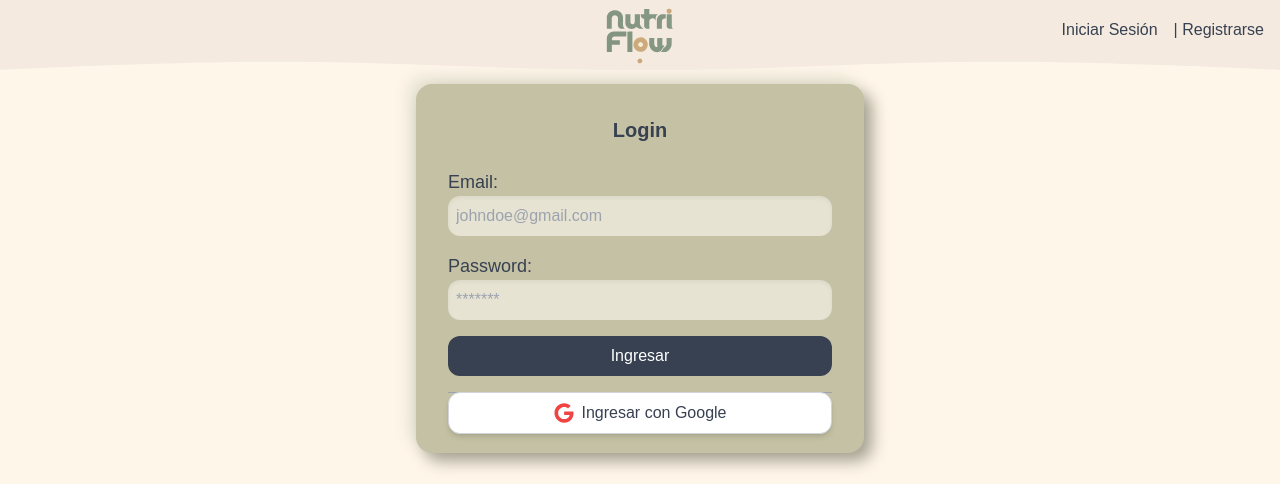
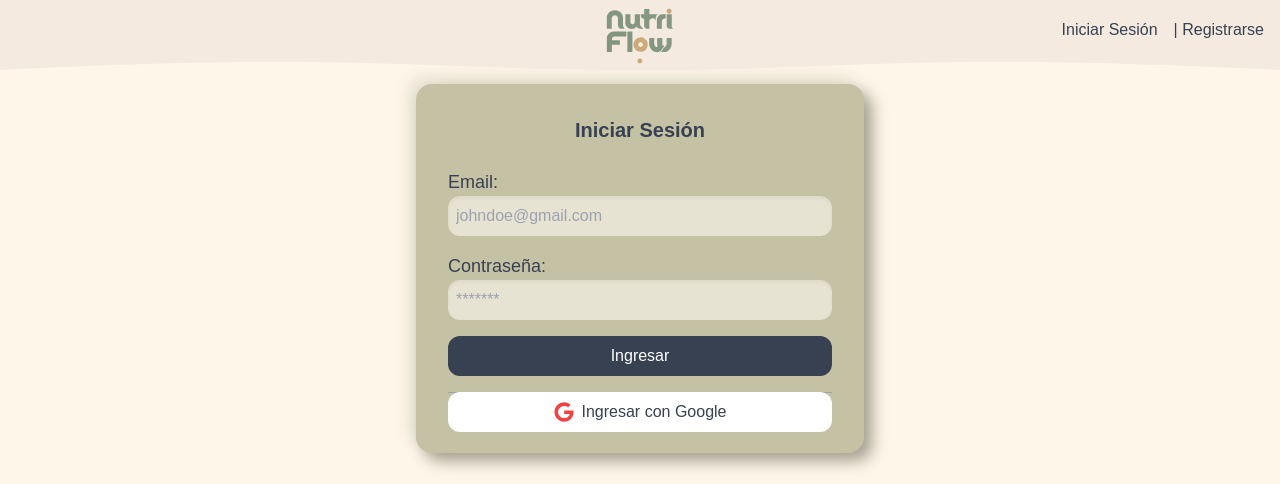
Before and after one commit to nutriflowhenry/nutri-flow-frontend, a Next.js app: page /login in a window 1280 px wide. Shown: the top 484 px of the page. Built offline with nearby package versions, Linux system fonts and the light colour scheme; no server answers.

Commit message:
Login , Register en español

```diff
--- a/src/views/LoginView.tsx
+++ b/src/views/LoginView.tsx
@@ -24,7 +24,7 @@
   return (
     <div className="flex justify-center items-center mt-6 mb-5">
       <div className="w-full max-w-md bg-[#c4c1a4] p-8 rounded-2xl shadow-lg relative flex flex-col items-center pb-11" style={{ boxShadow: '8px 8px 16px #a29f8e, -8px -8px 16px #e6e3d2' }}>
-        <h2 className="text-xl font-bold text-gray-700 mb-6">Login</h2>
+        <h2 className="text-xl font-bold text-gray-700 mb-6">Iniciar Sesión</h2>
 
         <Formik
           initialValues={{ email: "", password: "" }}
@@ -89,7 +89,7 @@
               </div>
 
               <div className="flex flex-col">
-                <label htmlFor="password" className="block text-lg font-medium text-gray-700">Password:</label>
+                <label htmlFor="password" className="block text-lg font-medium text-gray-700">Contraseña:</label>
                 <Field
                   type="password"
                   name="password"
@@ -111,9 +111,10 @@
         </Formik>
 
         <div className="w-full h-px bg-gray-400 my-4" >
+
           <div className="flex justify-center space-x-6">
             <button
-              className="flex items-center justify-center w-full bg-white text-gray-700 border border-gray-300 shadow-md hover:shadow-lg py-2 px-4 rounded-xl transition-transform transform hover:scale-105"
+              className="flex items-center justify-center w-full bg-white text-gray-700 hover:shadow-lg py-2 px-4 rounded-xl transition-transform transform hover:scale-105"
               onClick={loginWithGoogle}
             >
               <FaGoogle className="text-red-500 text-xl mr-2" />
--- a/src/views/RegisterView.tsx
+++ b/src/views/RegisterView.tsx
@@ -54,7 +54,7 @@
                         <Form className="space-y-4 md:space-y-6">
 
                             <div className="flex flex-col">
-                                <label htmlFor="name" className="block text-lg font-medium text-gray-700">Name</label>
+                                <label htmlFor="name" className="block text-lg font-medium text-gray-700">Nombre</label>
                                 <Field type="text" name="name" id="name" className="p-2  text-gray-700 rounded-xl border-none w-full shadow-inner bg-[#e6e3d2] focus:outline-none" placeholder="Jhon" required="" />
                                 {errors.name && touched.name && (
                                     <Alert type="error" message={errors.name} />
@@ -70,7 +70,7 @@
                             </div>
 
                             <div>
-                                <label htmlFor="password" className="block text-lg font-medium text-gray-700">Password</label>
+                                <label htmlFor="password" className="block text-lg font-medium text-gray-700">Contraseña</label>
                                 <Field type="password" name="password" id="password" className="p-2  text-gray-700 rounded-xl border-none w-full shadow-inner bg-[#e6e3d2] focus:outline-none" placeholder="********" required="" />
                                 {errors.password && touched.password && (
                                     <Alert type="error" message={errors.password} />
@@ -78,7 +78,7 @@
                             </div>
 
                             <div>
-                                <label htmlFor="passwordConfirmation" className="block text-lg font-medium text-gray-700">Confirm Password</label>
+                                <label htmlFor="passwordConfirmation" className="block text-lg font-medium text-gray-700">Confirmar Contraseña</label>
                                 <Field type="password" name="passwordConfirmation" id="passwordConfirmation" className="p-2  text-gray-700 rounded-xl border-none w-full shadow-inner bg-[#e6e3d2] focus:outline-none" placeholder="********" required="" />
                                 {errors.passwordConfirmation && touched.passwordConfirmation && (
                                     <Alert type="error" message={errors.passwordConfirmation} />
```
